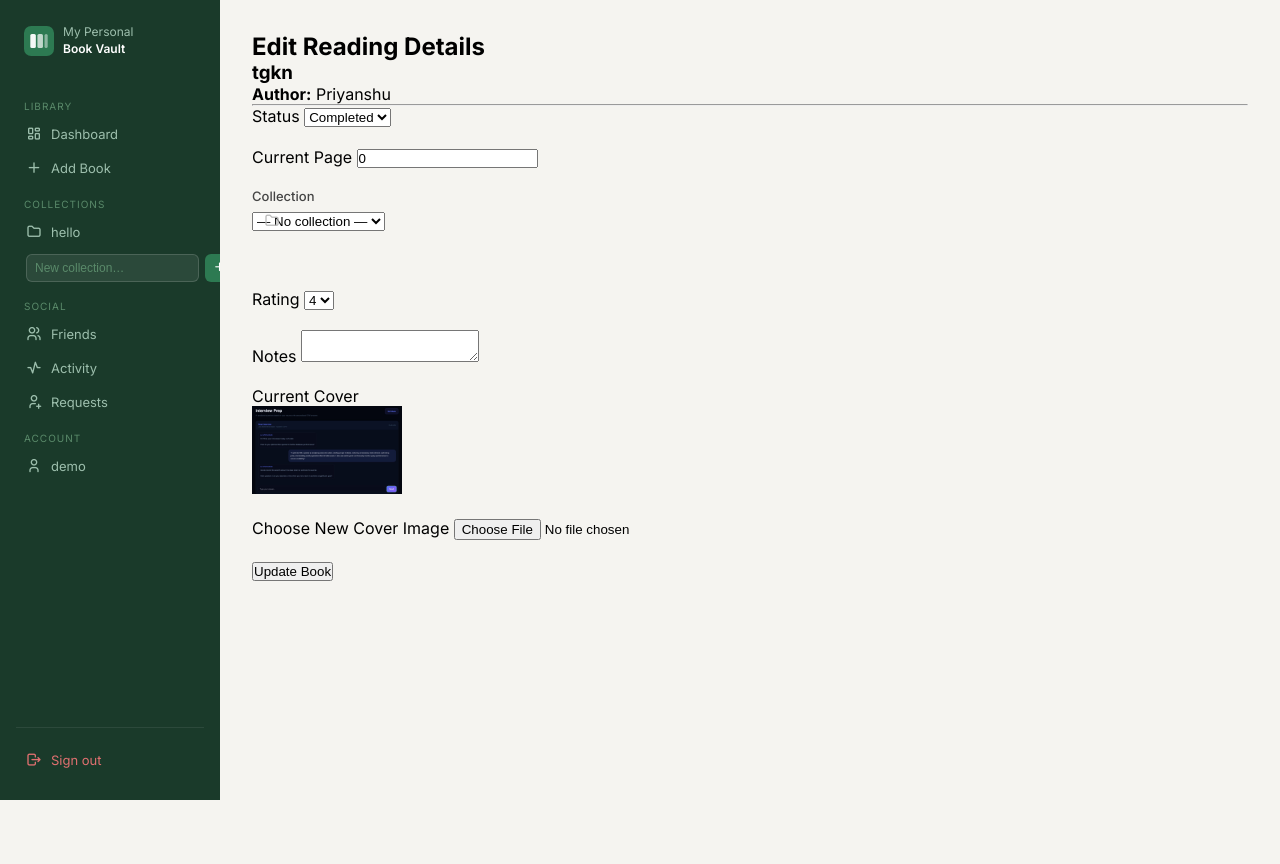
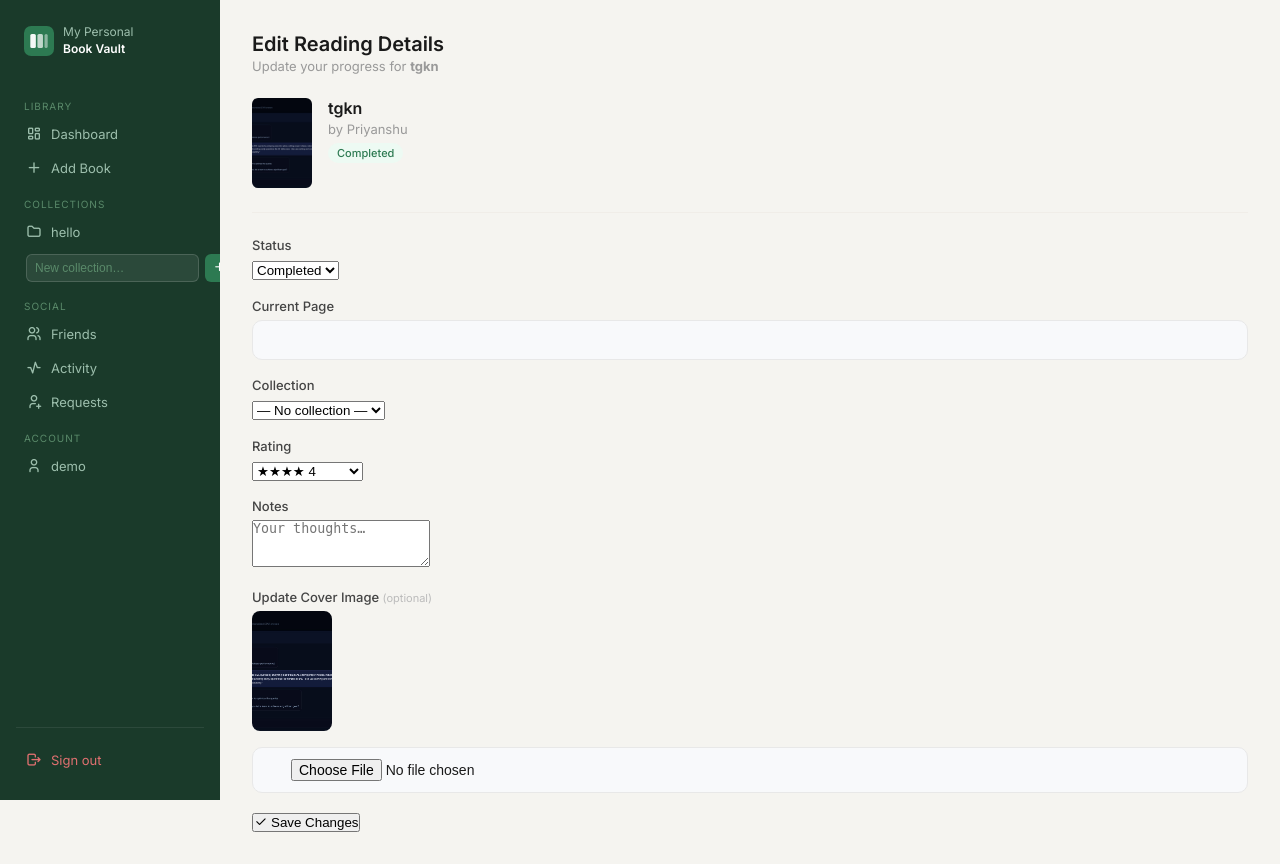
Before and after one commit to Shamit248/My_Personal_Book_Vault, a Flask app: page /book/userbook_update/1 in a window 1280 px wide. Before the commit the page ends 800 px from the top, so only its background shows below. Run offline with Flask 3, Linux system fonts and the light colour scheme; a user stored in the database is signed in.

Commit message:
Small changes

```diff
--- a/app/blueprints/book/templates/book/base.html
+++ b/app/blueprints/book/templates/book/base.html
@@ -6,6 +6,7 @@
   <title>{% block title %}My Personal Book Vault{% endblock %}</title>
   <link rel="stylesheet" type="text/css" href="/css/style.css">
   <link rel="preconnect" href="https://fonts.googleapis.com">
+  <link rel="icon" type="image/png" href="/favicon.ico/faviconlogo.png">
   <link href="https://fonts.googleapis.com/css2?family=Inter:wght@400;500;600;700&display=swap" rel="stylesheet">
   <link rel="stylesheet" href="https://cdn.jsdelivr.net/npm/@tabler/icons-webfont@latest/tabler-icons.min.css">
 </head>
--- a/app/blueprints/book/templates/book/userbook_update.html
+++ b/app/blueprints/book/templates/book/userbook_update.html
@@ -1,55 +1,64 @@
-{% extends "book/base.html"%}
-{% block title%}Userbook Update{%endblock%}
-{%block content%}
-<h2>Edit Reading Details</h2>
-<h3>{{ userbook.book.title }}</h3>
+{% extends "book/base.html" %}
+{% block title %}Edit — {{ userbook.book.title }}{% endblock %}
+{% block content %}
 
-<p>
-    <strong>Author:</strong> {{ userbook.book.author }}
-</p>
+<div class="page-header">
+  <div>
+    <h1 class="page-title">Edit Reading Details</h1>
+    <p class="page-sub">Update your progress for <strong>{{ userbook.book.title }}</strong></p>
+  </div>
+</div>
 
-<hr>
-<form method="POST" action="{{url_for('book.userbook_update',uid=userbook.uid)}}" enctype="multipart/form-data">
+<div class="form-wrap">
 
-<label>Status</label>
+  <div style="display:flex;gap:1rem;align-items:flex-start;margin-bottom:1.5rem;padding-bottom:1.5rem;border-bottom:0.5px solid #f0ede8;">
+    {% if userbook.book.cover_image %}
+      <img src="{{ url_for('static', filename=userbook.book.cover_image) }}"
+           style="width:60px;height:90px;object-fit:cover;border-radius:6px;flex-shrink:0;">
+    {% else %}
+      <div style="width:60px;height:90px;background:#e8f0ec;border-radius:6px;display:flex;align-items:center;justify-content:center;flex-shrink:0;">
+        <i class="ti ti-book" style="font-size:24px;color:#2d7a52;"></i>
+      </div>
+    {% endif %}
+    <div>
+      <p style="font-size:16px;font-weight:600;color:#1a1a1a;margin-bottom:3px;">{{ userbook.book.title }}</p>
+      <p style="font-size:13px;color:#999;">by {{ userbook.book.author }}</p>
+      <span class="badge badge-{{ userbook.status|lower }}" style="margin-top:6px;">{{ userbook.status }}</span>
+    </div>
+  </div>
 
-<select name="status">
+  <form method="POST"
+        action="{{ url_for('book.userbook_update', uid=userbook.uid) }}"
+        enctype="multipart/form-data">
 
-    <option value="To Read"
-    {% if userbook.status=="To Read" %}selected{% endif %}>
-    To Read
-    </option>
+    <div class="form-grid">
 
-    <option value="Reading"
-    {% if userbook.status=="Reading" %}selected{% endif %}>
-    Reading
-    </option>
+      <div class="field">
+        <label for="status">Status</label>
+        <div class="input-wrap">
+          <select name="status" id="status" class="select-input">
+            <option value="Wishlist"   {% if userbook.status=="Wishlist"   %}selected{% endif %}>Wishlist</option>
+            <option value="Reading"    {% if userbook.status=="Reading"    %}selected{% endif %}>Reading</option>
+            <option value="Completed"  {% if userbook.status=="Completed"  %}selected{% endif %}>Completed</option>
+          </select>
+        </div>
+      </div>
 
-    <option value="Completed"
-    {% if userbook.status=="Completed" %}selected{% endif %}>
-    Completed
-    </option>
-
-</select>
-
-<br><br>
-
-<label>Current Page</label>
-
-<input
-type="number"
-name="current_page"
-value="{{ userbook.current_page }}">
-
-<br><br>
+      <div class="field">
+        <label for="current_page">Current Page</label>
+        <div class="input-wrap">
+          <i class="ti ti-bookmark-filled input-icon"></i>
+          <input type="number" name="current_page" id="current_page"
+                 value="{{ userbook.current_page or '' }}" min="0">
+        </div>
+      </div>
 
       <div class="field">
         <label for="cid">Collection</label>
         <div class="input-wrap">
-    <i class="ti ti-folder input-icon"></i>
           <select name="cid" id="cid" class="select-input">
             <option value="">— No collection —</option>
-      {% for col in collection %}
+            {% for col in collections %}
               <option value="{{ col.cid }}"
                 {% if userbook.cid == col.cid %}selected{% endif %}>
                 {{ col.collection_name }}
@@ -59,84 +68,44 @@ value="{{ userbook.current_page }}">
         </div>
       </div>
 
-<!-- <label>Collection</label>
+      <div class="field">
+        <label for="rating">Rating</label>
+        <div class="input-wrap">
+          <select name="rating" id="rating" class="select-input">
+            <option value="">— No rating —</option>
+            {% for i in range(1, 6) %}
+              <option value="{{ i }}" {% if userbook.rating == i %}selected{% endif %}>
+                {{ '★' * i }} {{ i }}
+              </option>
+            {% endfor %}
+          </select>
+        </div>
+      </div>
 
-<select name="collection">
+      <div class="field form-full">
+        <label for="note">Notes</label>
+        <textarea name="note" id="note" rows="3"
+                  placeholder="Your thoughts…">{{ userbook.note or '' }}</textarea>
+      </div>
 
-<option
-value="Favorites"
-{% if userbook.collection=="Favorites" %}selected{% endif %}>
-Favorites
-</option>
+      <div class="field form-full">
+        <label>Update Cover Image <span class="optional">(optional)</span></label>
+        {% if userbook.book.cover_image %}
+          <div style="margin-bottom:0.75rem;">
+            <img src="{{ url_for('static', filename=userbook.book.cover_image) }}"
+                 style="width:80px;height:120px;object-fit:cover;border-radius:8px;">
+          </div>
+        {% endif %}
+        <input type="file" name="file"
+               accept=".png,.jpg,.jpeg,image/png,image/jpeg">
+      </div>
 
-<option
-value="Programming"
-{% if userbook.collection=="Programming" %}selected{% endif %}>
-Programming
-</option>
+    </div>
 
-<option
-value="Fantasy"
-{% if userbook.collection=="Fantasy" %}selected{% endif %}>
-Fantasy
-</option>
-
-</select> -->
-
-<br><br>
-
-<label>Rating</label>
-
-<select name="rating">
-
-{% for i in range(6) %}
-
-<option
-value="{{ i }}"
-{% if userbook.rating==i %}selected{% endif %}>
-{{ i }}
-</option>
-
-{% endfor %}
-
-</select>
-
-<br><br>
-
-<label>Notes</label>
-
-<textarea name="note">{{ userbook.note }}
-
-</textarea>
-
-<br><br>
-
-{% if userbook.book.cover_image %}
-
-<p>Current Cover</p>
-
-<img
-    src="{{ url_for('static', filename=userbook.book.cover_image) }}"
-    width="150"
->
-
-{% endif %}
-<br></br>
-<label>Choose New Cover Image</label>
-
-<input
-    type="file"
-    name="file"
-    accept=".png,.jpg,.jpeg,image/png,image/jpeg"
->
-
-<br></br>
-
-<button type="submit">
-
-Update Book
-
+    <button type="submit" class="btn-submit">
+      <i class="ti ti-check"></i> Save Changes
     </button>
 
   </form>
-{%endblock%}
+</div>
+{% endblock %}
--- a/app/templates/base.html
+++ b/app/templates/base.html
@@ -5,6 +5,7 @@
         <title>{%block title%}Base Title{%endblock%}</title>
         <link rel="stylesheet" type="text/css" href="/css/style.css">
         <link rel="preconnect" href="https://fonts.googleapis.com">
+        <link rel="icon" type="image/png" href="/favicon.ico/faviconlogo.png">
         <link href="https://fonts.googleapis.com/css2?family=Inter:wght@400;500;600&display=swap" rel="stylesheet">
         <link rel="stylesheet" href="https://cdn.jsdelivr.net/npm/@tabler/icons-webfont@latest/tabler-icons.min.css">
     </head>
```
Also changed, not shown: app/blueprints/book/templates/book/book_add.html (+74 -50 lines), app/blueprints/book/templates/book/userbook_details.html (+78 -35 lines), app/static/favicon.ico/faviconlogo.png (added), app/static/uploads/admin/ffd39a39de924ca1b466b11a07354658.png (added), instance/test.db, 1 other file. Lines whose indentation alone changed are shown as unchanged.
